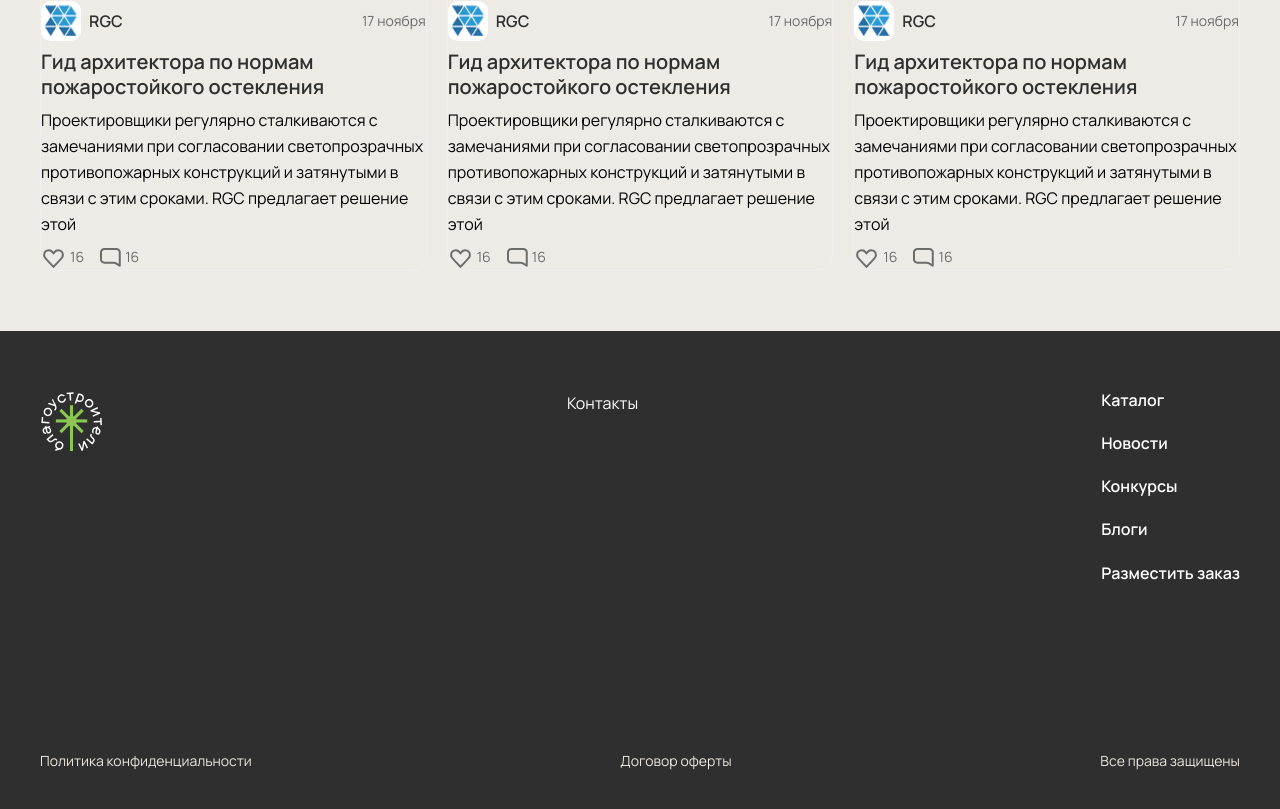
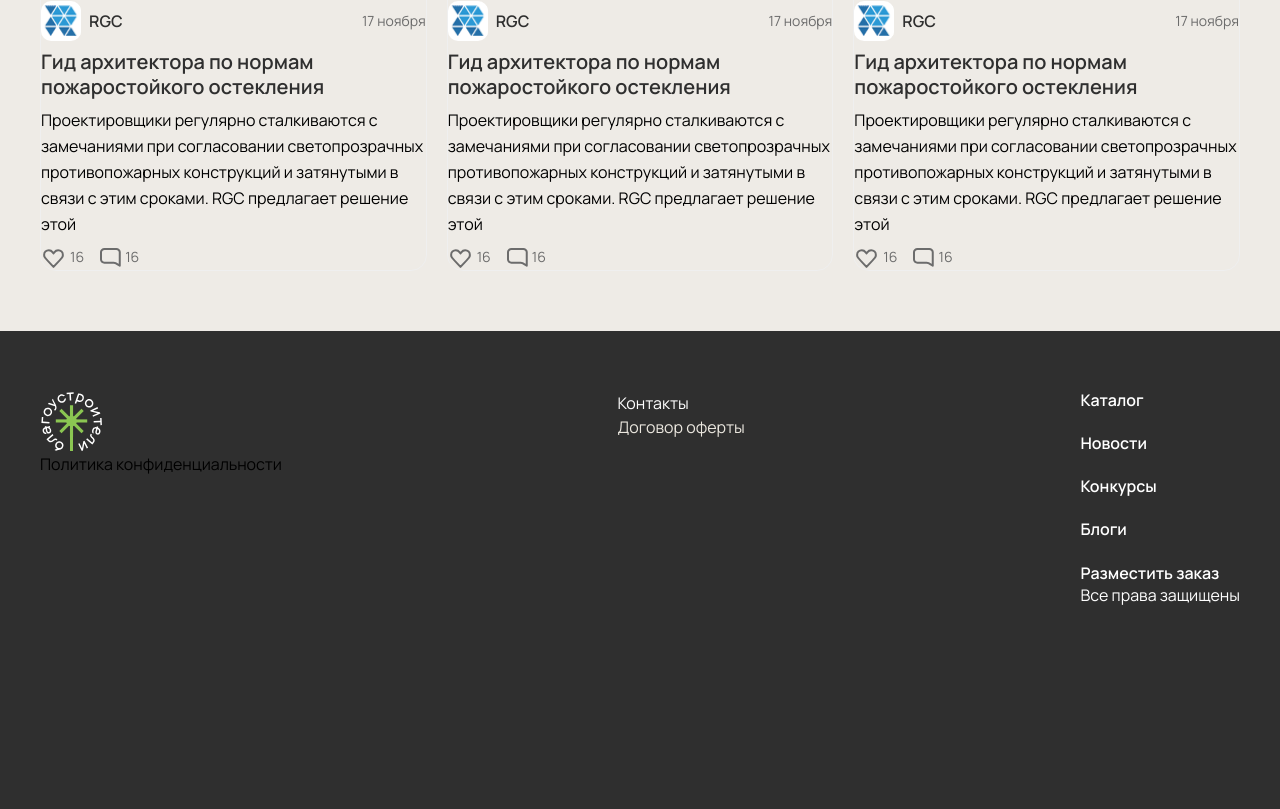
Before and after one commit to sxd993/soup-frontend, a Next.js app: page / in a window 1280 px wide. Shown: the part 3785-4594 px from the top of the page. Built offline with nearby package versions, Linux system fonts and the light colour scheme.

Commit message:
крч пох потом пофикшу

```diff
--- a/src/widgets/Footer/ui/Footer.tsx
+++ b/src/widgets/Footer/ui/Footer.tsx
@@ -9,10 +9,16 @@ export const Footer = () => {
                     {/* Левая колонка */}
                     <div className="flex flex-col justify-between h-full">
                         <MainIcon2 />
+                        <div>
+                            <p>Политика конфиденциальности </p>
+                        </div>
                     </div>
                     {/* Средняя колонка */}
-                    <div className='text-white'>
-                        Контакты
+                    <div className='text-white flex flex-col justify-between h-full!'>
+                        <div>Контакты</div>
+                        <div>
+                            <p className='text-[#EBE7DF]'>Договор оферты </p>
+                        </div>
                     </div>
                     {/* Правая колонка */}
                     <div className='text-white'>
@@ -23,12 +29,8 @@ export const Footer = () => {
                             <li>Блоги</li>
                             <li>Разместить заказ</li>
                         </ul>
+                        <div>                    <p>Все права защищены </p></div>
                     </div>
-                </div>
-                <div className='flex justify-between items-center w-full text-[#EBE7DF] text-sm'>
-                    <p>Политика конфиденциальности </p>
-                    <p>Договор оферты </p>
-                    <p>Все права защищены </p>
                 </div>
             </div>
         </footer>
```
